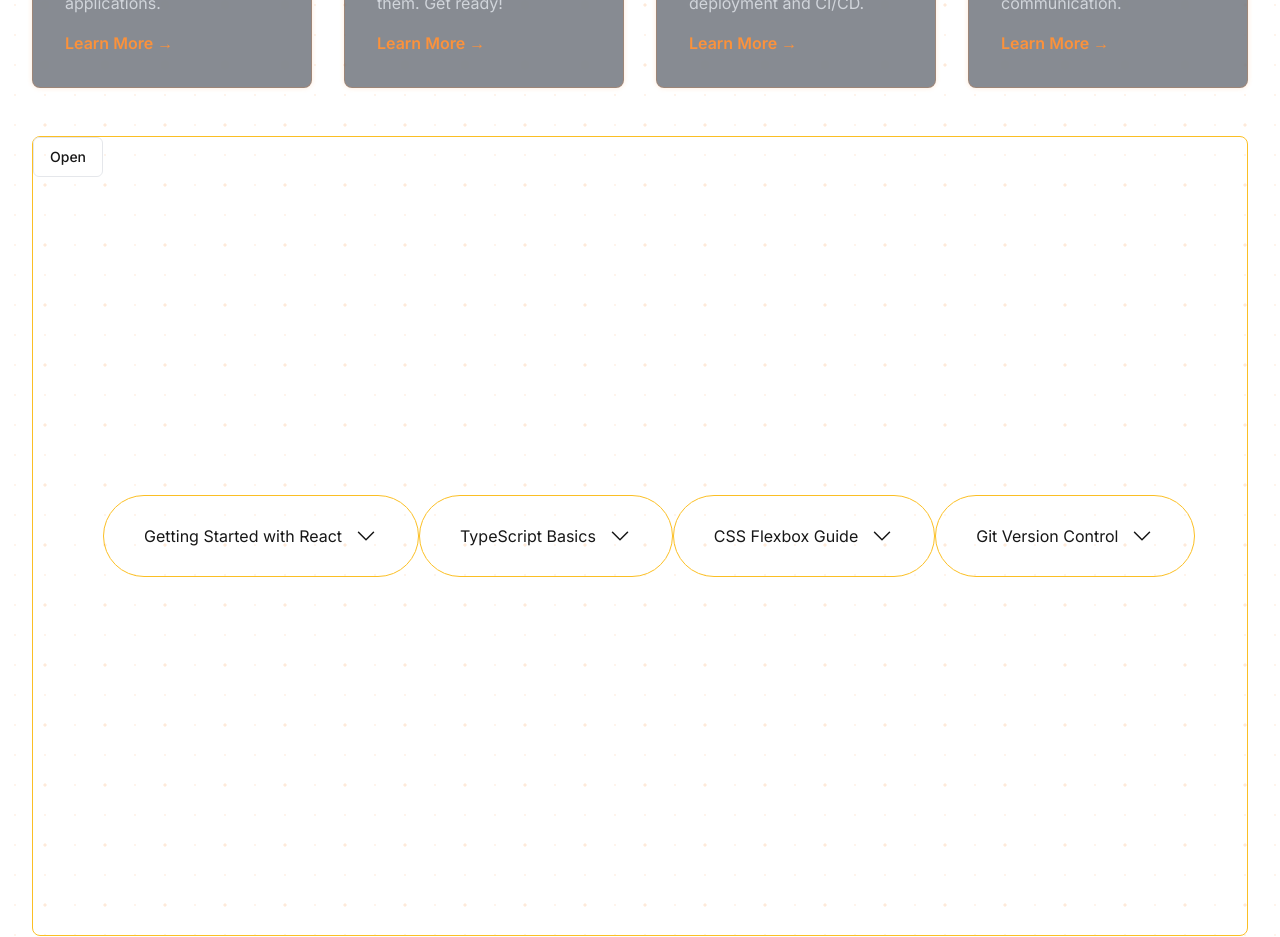
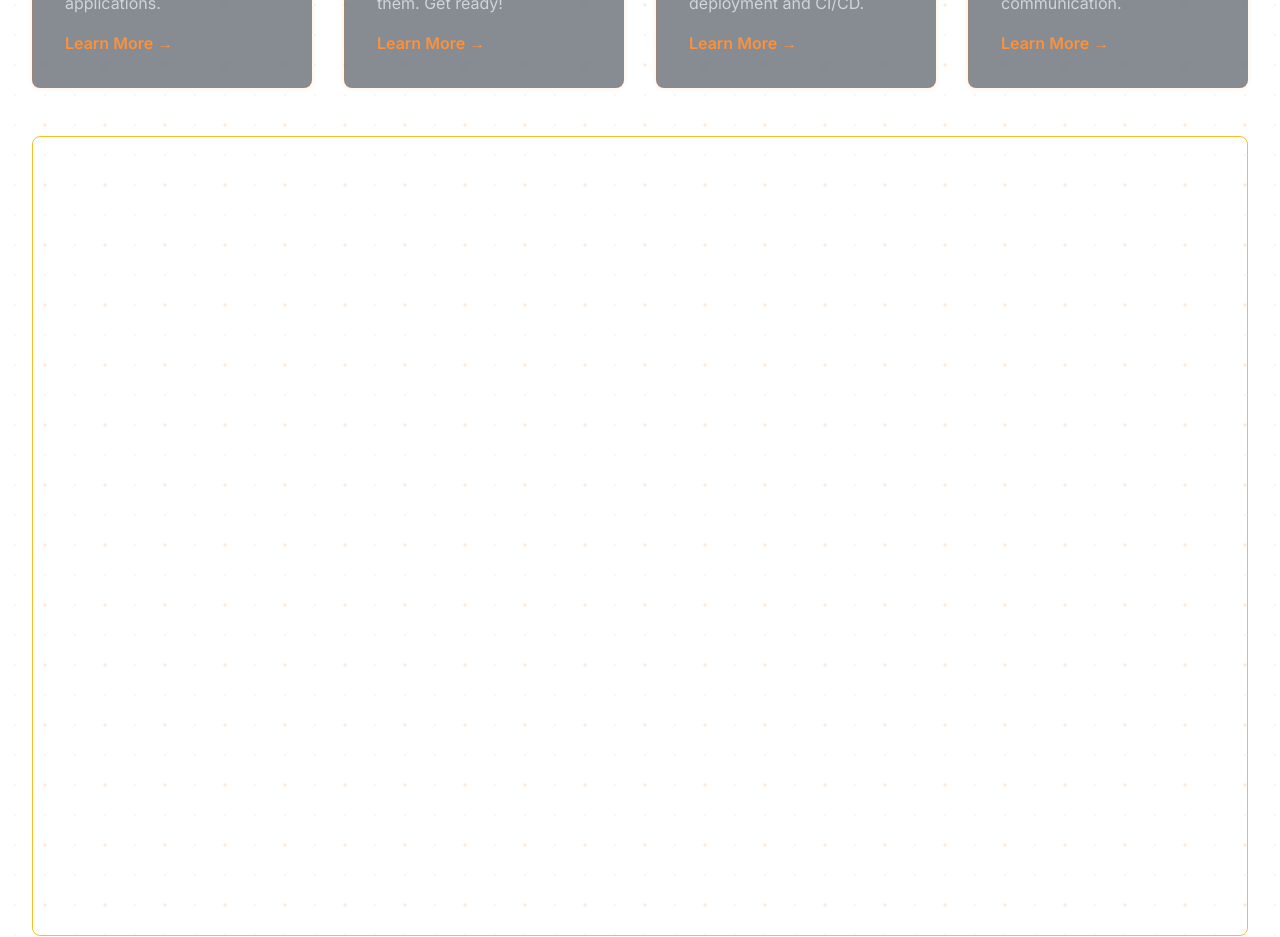
Before and after one commit to nikdunna/404-dev-not-found, a Next.js app: page / in a window 1280 px wide. Shown: the part 1480-2417 px from the top of the page. Built offline with nearby package versions, Linux system fonts and the light colour scheme.

Commit message:
dev branch init

```diff
--- a/src/app/layout.tsx
+++ b/src/app/layout.tsx
@@ -2,7 +2,7 @@ import "./globals.css";
 import { Inter } from "next/font/google";
 import Link from "next/link";
 const inter = Inter({ subsets: ["latin"] });
-import Footer from "./footer";
+import Footer from "../components/footer";
 
 export const metadata = {
   title: "404 dev_not_found",
--- a/src/app/node.tsx
+++ /dev/null
@@ -1,60 +0,0 @@
-"use client";
-import "./globals.css";
-import { useState, useRef } from "react";
-import { ChevronDownIcon, ChevronUpIcon } from "@heroicons/react/24/solid";
-import Draggable from "react-draggable";
-
-interface NodeProps {
-  title: string;
-  description: string;
-  resourceUrl: string | null;
-}
-
-export default function Node({ title, description, resourceUrl }: NodeProps) {
-  const [isOpen, setIsOpen] = useState(false);
-  const dragRef = useRef<HTMLDivElement>(
-    null
-  ) as React.RefObject<HTMLDivElement>;
-
-  return (
-    <Draggable
-      nodeRef={dragRef}
-      defaultPosition={{ x: 0, y: 0 }}
-      positionOffset={{ x: 0, y: 0 }}
-      scale={1}
-      defaultClassName="draggable"
-      bounds="parent"
-    >
-      <div
-        ref={dragRef}
-        data-open={isOpen}
-        className="node-drawer flex items-center justify-center border border-amber-400 rounded-full p-10 max-w-xl cursor-move transform-gpu"
-      >
-        {!isOpen ? (
-          <div>
-            <div className="flex flex-row space-x-3">
-              <h1>{title}</h1>
-              <button onClick={() => setIsOpen(!isOpen)}>
-                <ChevronDownIcon className="w-6 h-6" />
-              </button>
-            </div>
-          </div>
-        ) : (
-          <div>
-            <div className="flex flex-row space-x-3">
-              <h1>{title}</h1>
-              <button onClick={() => setIsOpen(!isOpen)}>
-                <ChevronUpIcon className="w-6 h-6" />
-              </button>
-            </div>
-            {/* Body */}
-            <div>
-              <p>{description}</p>
-              <p>{resourceUrl}</p>
-            </div>
-          </div>
-        )}
-      </div>
-    </Draggable>
-  );
-}
--- a/src/app/nodedrawer.tsx
+++ /dev/null
@@ -1,125 +0,0 @@
-"use client";
-import {
-  Cloud,
-  CreditCard,
-  Github,
-  Keyboard,
-  LifeBuoy,
-  LogOut,
-  Mail,
-  MessageSquare,
-  Plus,
-  PlusCircle,
-  Settings,
-  User,
-  UserPlus,
-  Users,
-} from "lucide-react";
-
-import { Button } from "@/components/ui/button";
-import {
-  DropdownMenu,
-  DropdownMenuContent,
-  DropdownMenuGroup,
-  DropdownMenuItem,
-  DropdownMenuLabel,
-  DropdownMenuPortal,
-  DropdownMenuSeparator,
-  DropdownMenuShortcut,
-  DropdownMenuSub,
-  DropdownMenuSubContent,
-  DropdownMenuSubTrigger,
-  DropdownMenuTrigger,
-} from "@/components/ui/dropdown-menu";
-
-import "./globals.css";
-
-export default function NodeDrawer() {
-  return (
-    <DropdownMenu>
-      <DropdownMenuTrigger asChild>
-        <Button variant="outline">Open</Button>
-      </DropdownMenuTrigger>
-      <DropdownMenuContent className="w-56">
-        <DropdownMenuLabel>My Account</DropdownMenuLabel>
-        <DropdownMenuSeparator />
-        <DropdownMenuGroup>
-          <DropdownMenuItem>
-            <User />
-            <span>Profile</span>
-            <DropdownMenuShortcut>⇧⌘P</DropdownMenuShortcut>
-          </DropdownMenuItem>
-          <DropdownMenuItem>
-            <CreditCard />
-            <span>Billing</span>
-            <DropdownMenuShortcut>⌘B</DropdownMenuShortcut>
-          </DropdownMenuItem>
-          <DropdownMenuItem>
-            <Settings />
-            <span>Settings</span>
-            <DropdownMenuShortcut>⌘S</DropdownMenuShortcut>
-          </DropdownMenuItem>
-          <DropdownMenuItem>
-            <Keyboard />
-            <span>Keyboard shortcuts</span>
-            <DropdownMenuShortcut>⌘K</DropdownMenuShortcut>
-          </DropdownMenuItem>
-        </DropdownMenuGroup>
-        <DropdownMenuSeparator />
-        <DropdownMenuGroup>
-          <DropdownMenuItem>
-            <Users />
-            <span>Team</span>
-          </DropdownMenuItem>
-          <DropdownMenuSub>
-            <DropdownMenuSubTrigger>
-              <UserPlus />
-              <span>Invite users</span>
-            </DropdownMenuSubTrigger>
-            <DropdownMenuPortal>
-              <DropdownMenuSubContent>
-                <DropdownMenuItem>
-                  <Mail />
-                  <span>Email</span>
-                </DropdownMenuItem>
-                <DropdownMenuItem>
-                  <MessageSquare />
-                  <span>Message</span>
-                </DropdownMenuItem>
-                <DropdownMenuSeparator />
-                <DropdownMenuItem>
-                  <PlusCircle />
-                  <span>More...</span>
-                </DropdownMenuItem>
-              </DropdownMenuSubContent>
-            </DropdownMenuPortal>
-          </DropdownMenuSub>
-          <DropdownMenuItem>
-            <Plus />
-            <span>New Team</span>
-            <DropdownMenuShortcut>⌘+T</DropdownMenuShortcut>
-          </DropdownMenuItem>
-        </DropdownMenuGroup>
-        <DropdownMenuSeparator />
-        <DropdownMenuItem>
-          <Github />
-          <span>GitHub</span>
-        </DropdownMenuItem>
-        <DropdownMenuItem>
-          <LifeBuoy />
-          <span>Support</span>
-        </DropdownMenuItem>
-        <DropdownMenuItem disabled>
-          <Cloud />
-          <span>API</span>
-        </DropdownMenuItem>
-        <DropdownMenuSeparator />
-        <DropdownMenuItem>
-          <LogOut />
-          <span>Log out</span>
-          <DropdownMenuShortcut>⇧⌘Q</DropdownMenuShortcut>
-        </DropdownMenuItem>
-      </DropdownMenuContent>
-    </DropdownMenu>
-  );
-}
--- a/src/app/page.tsx
+++ b/src/app/page.tsx
@@ -1,6 +1,6 @@
 import Link from "next/link";
 import Image from "next/image";
-import Explorer from "./explorer";
+import Explorer from "../components/explorer";
 
 export default function Home() {
   const resources = [
--- a/src/app/explorer.tsx
+++ b/src/components/explorer.tsx
@@ -1,9 +1,6 @@
 "use client";
 
-import "./globals.css";
-// import { useState } from "react";
-import Node from "./node";
-import NodeDrawer from "./nodedrawer";
+import "../app/globals.css";
 
 export default function Explorer() {
   const nodes = [
@@ -39,16 +36,8 @@ export default function Explorer() {
 
   return (
     <div className="flex transform-gpu w-screen h-screen border border-amber-400 rounded-lg">
-      <NodeDrawer />
       <div className="flex transform-gpu relative items-center">
-        {nodes.map((node) => (
-          <Node
-            key={node.id}
-            title={node.title}
-            description={node.description}
-            resourceUrl={node.resourceUrl}
-          />
-        ))}
+
       </div>
     </div>
   );
--- a/src/app/footer.tsx
+++ b/src/components/footer.tsx
@@ -1,6 +1,6 @@
 "use client";
 
-import "./globals.css";
+import "../app/globals.css";
 import Link from "next/link";
 import { useState, useEffect } from "react";
 
```
